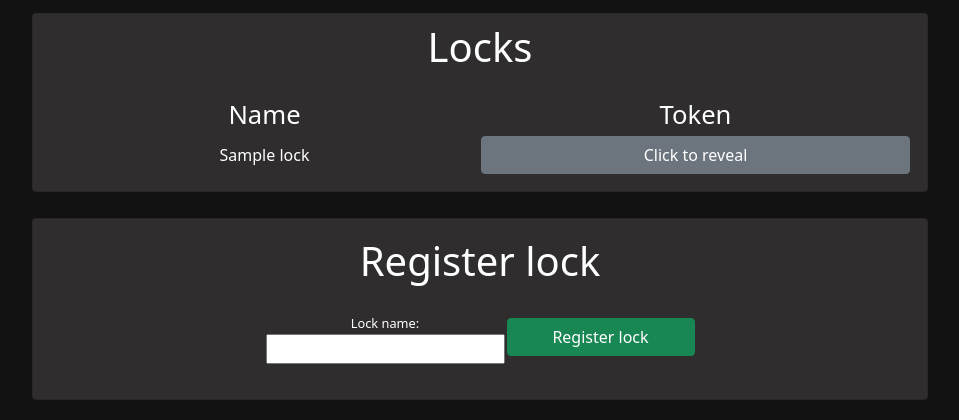
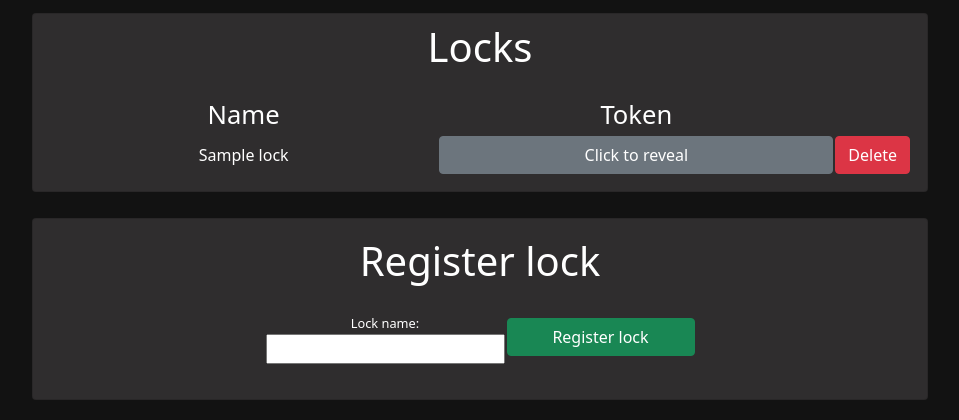
Before and after one commit to nonelone/room_access_manager, a Flask app: page /lock_manager in a window 1280 px wide. Shown: the part 77-497 px from the top of the page, without its empty margins (160-1119 px from the left). Run offline with Flask 3, Linux system fonts and the light colour scheme; a user stored in the database is signed in; tables that the repository leaves empty hold one stand-in row (values such as "Sample post"); parts of the project's set-up code (start-up, migrations or seed data) failed here and were passed over.

Commit message:
Added deleting locks

```diff
--- a/manager.py
+++ b/manager.py
@@ -2,7 +2,7 @@ from flask import Blueprint, render_template, redirect, request, url_for, flash
 from flask_login import LoginManager, UserMixin, login_user, login_required, logout_user, current_user
 from werkzeug.security import generate_password_hash, check_password_hash
 
-from models import db, Admin, User, Tokens, Lock, add_admin, delete_admin, add_user, delete_user, add_lock, connect_lock, disconnect_lock
+from models import db, Admin, User, Tokens, Lock, add_admin, delete_admin, add_user, delete_user, add_lock, delete_lock, connect_lock, disconnect_lock
 
 manager_blueprint = Blueprint('manager', __name__) #register blueprint
 
@@ -58,6 +58,14 @@ def manager_delete_admin():
         admin_id = request.form['admin_id']
         delete_admin(admin_id)
         return redirect(url_for('manager.admin_manager'))
+
+@manager_blueprint.route("/delete_lock", methods=['POST'])
+@login_required
+def manager_delete_lock():
+    if request.method == 'POST':
+        lock_id = request.form['lock_id']
+        delete_lock(lock_id)
+        return redirect(url_for('manager.lock_manager'))
 
 @manager_blueprint.route("/admin_manager",methods=['GET','POST'])
 @login_required
--- a/templates/lock_manager.html
+++ b/templates/lock_manager.html
@@ -37,6 +37,9 @@ Lock manager
                     <td width="50%">
                         <input type="button" style="width: 100%;" value="Click to reveal" id="token_for{{ lock.id }}" class="btn btn-secondary" onclick="document.getElementById('token_for{{ lock.id }}').value = '{{ lock.token }}';">
                     </td>
+                    <td>
+                        <button type="button" class="btn btn-danger" data-bs-toggle="modal" data-bs-target="#deletion_modal_{{ lock.id }}">Delete</button>
+                    </td>
                 </tr>
                 {% endfor %}
             </table>
@@ -65,4 +68,29 @@ Lock manager
     </div>
 </div>
 <br>
+
+{% for lock in locks %}
+
+<div class="modal fade" id="deletion_modal_{{ lock.id }}" role="dialog">
+    <div class="modal-dialog modal-lg">
+    <div class="modal-content" style="background-color: #2F2D2E; color: white;">
+        <div class="modal-header">
+
+        <h4 class="modal-title">Are you sure?</h4>
+        </div>
+        <div class="modal-body" style="background-color: #2F2D2E;">
+        <p>You are about to delete {{ lock.lock_name }}. This cannot be undone.<br>Are you sure?</p>
+        </div>
+        <div class="modal-footer">
+        <button type="button" class="btn btn-secondary" data-bs-dismiss="modal">Cancel</button>
+        <form method="POST" action="{{ url_for('manager.manager_delete_lock') }}">
+            <input type="hidden" value="{{ lock.id }}" id="lock_id" name="lock_id">
+            <button type="submit" class="btn btn-danger">Delete</button>
+        </form>
+        </div>
+    </div>
+    </div>
+</div>
+{% endfor %}
+
 {% endblock %}
```
Also changed, not shown: models.py (+6 -1 lines).
